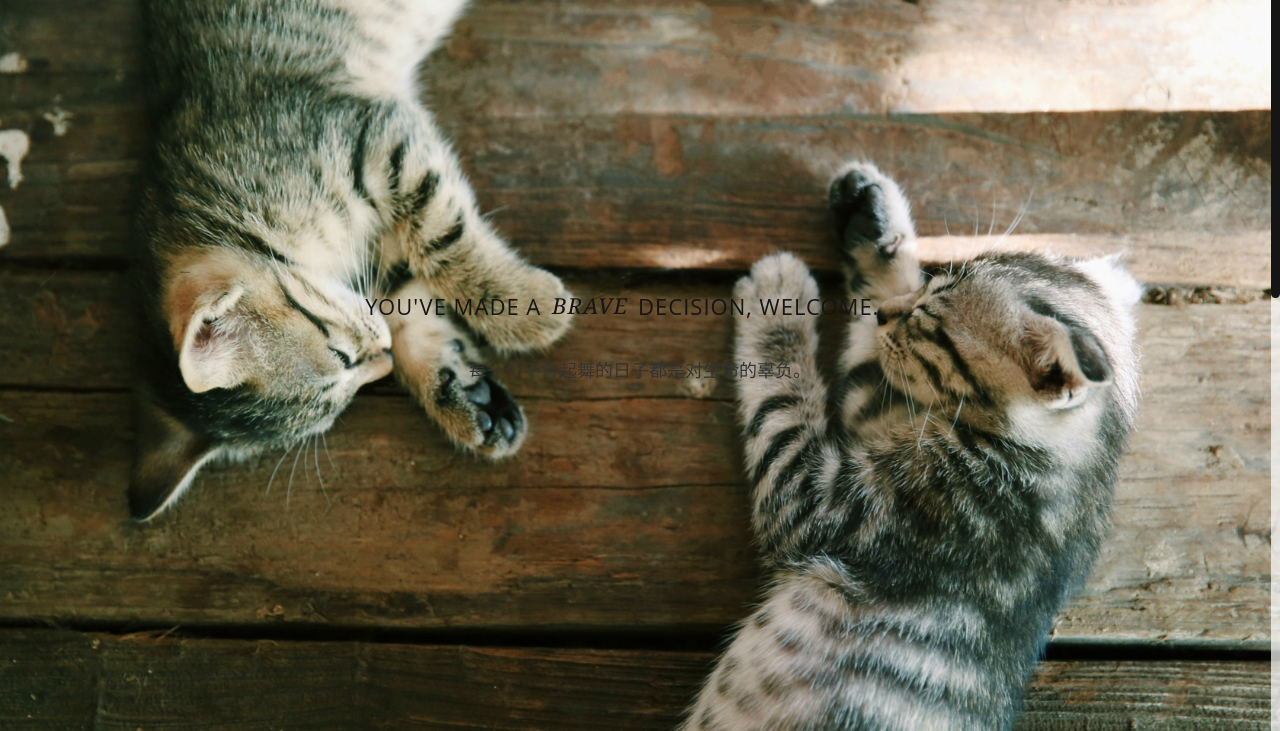
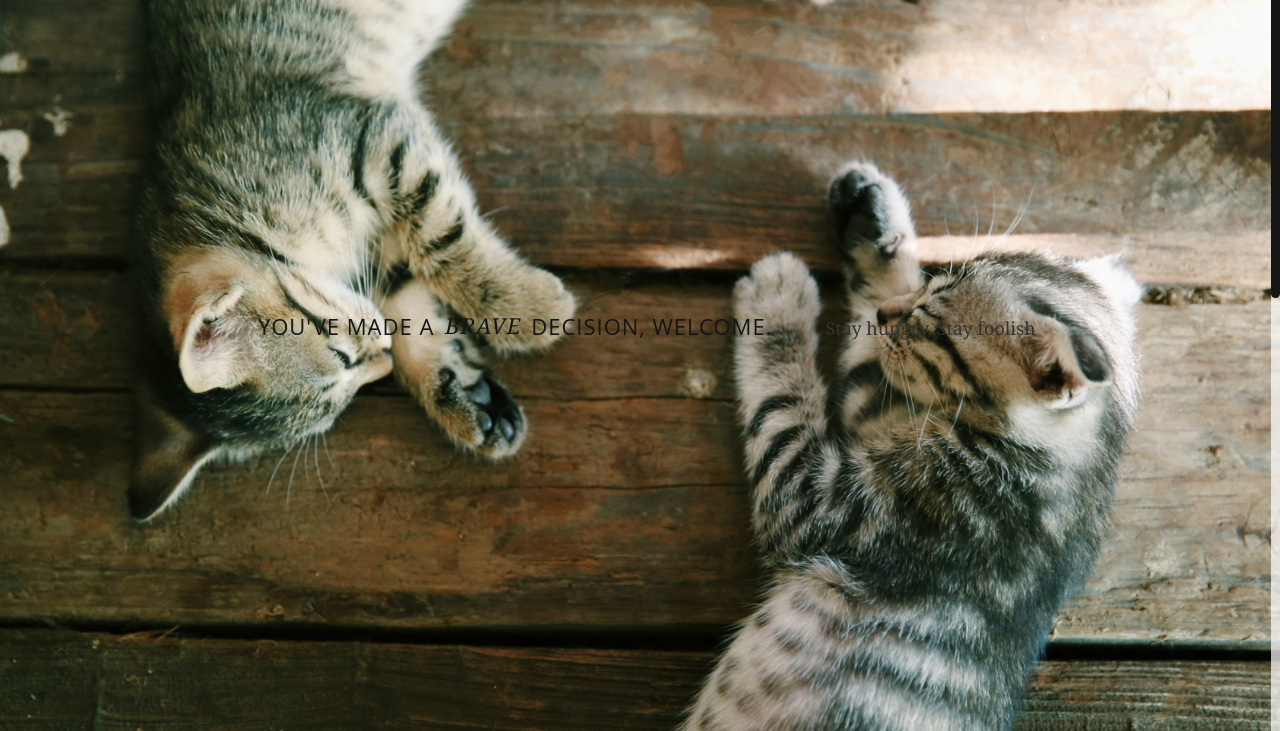
Before and after one commit to javadoooooog/javadoooooog-github.io, a plain HTML site: page 404.html in a window 1280 px wide. Shown: the part 69-800 px from the top of the page. Drawn offline with Linux system fonts and the light colour scheme; a web font is replaced by a local one.

Commit message:
Site updated: 2016-10-16 14:05:21

```diff
--- a/404.html
+++ b/404.html
@@ -204,7 +204,7 @@
                         <p></p>
 
                         <h2></h2>
-                        <p>每一个不曾起舞的日子都是对生命的辜负。</p>
+                        <p>Stay hungry, Stay foolish</p>
 
 
                     </div>
```
Also changed, not shown: archives/2016/10/index.html (+1 -1 lines), archives/2016/index.html (+1 -1 lines), archives/index.html (+1 -1 lines), index.html (+1 -1 lines).
